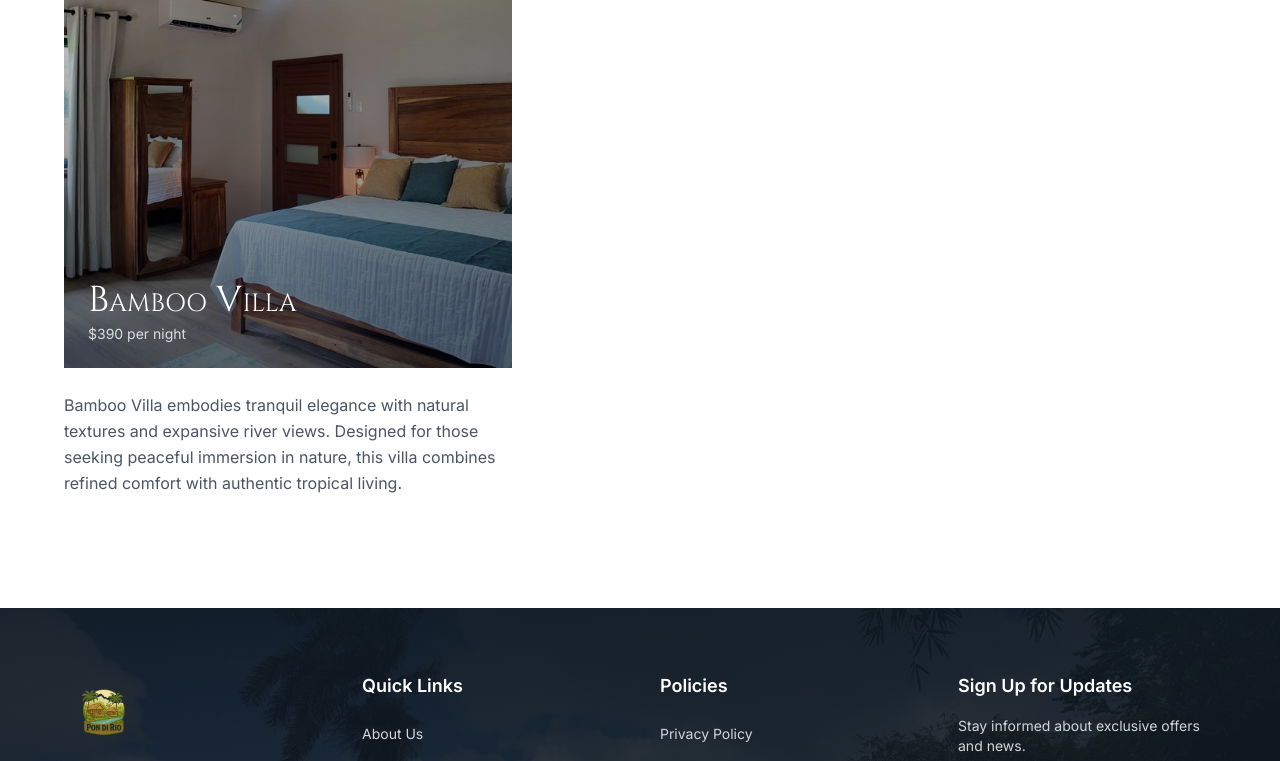
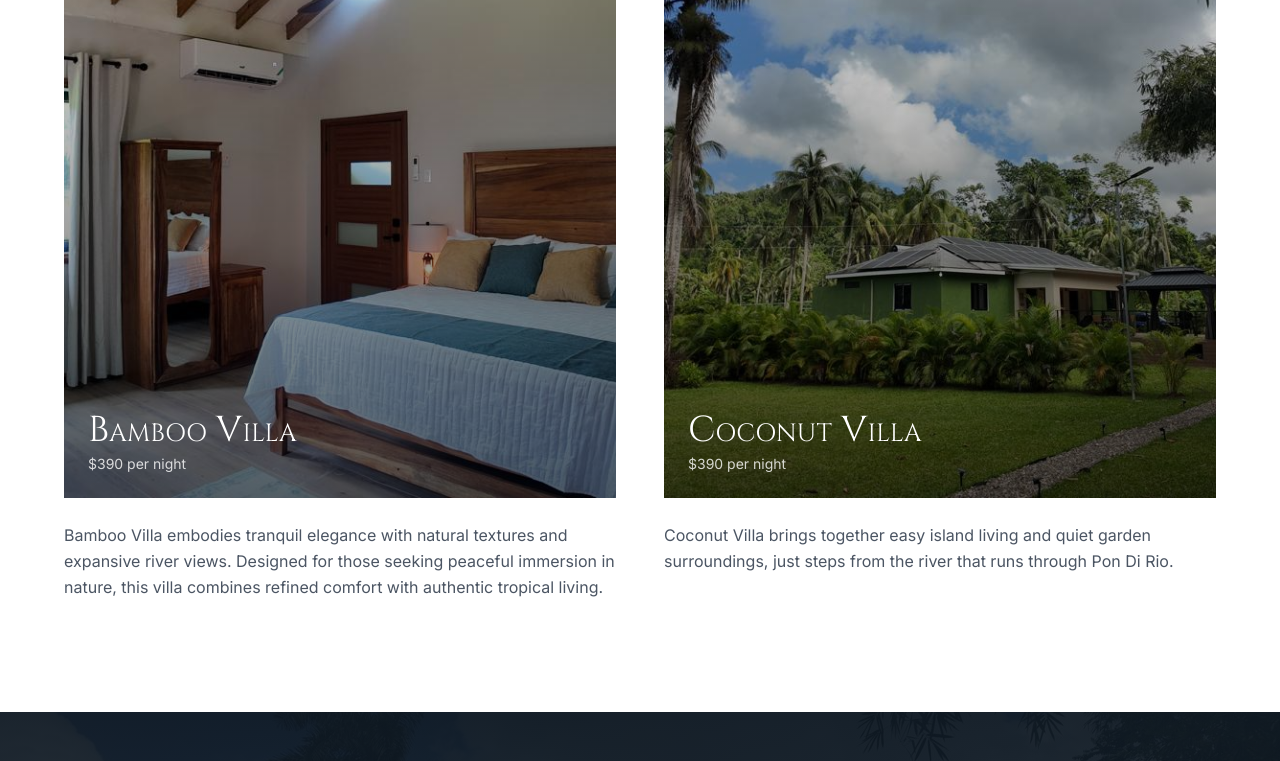
Before and after one commit to Bixllc/PonDiRio, a Next.js app: page /villas/palm-villa in a window 1280 px wide. Shown: the part 5090-5851 px from the top of the page. Built offline with nearby package versions, Linux system fonts and the light colour scheme; no server answers.

Commit message:
feat: link Palm and Bamboo villa pages to Coconut Villa

```diff
--- a/app/villas/bamboo-villa/page.tsx
+++ b/app/villas/bamboo-villa/page.tsx
@@ -212,7 +212,8 @@ export default function BambooVillaPage() {
             Check out other villas
           </h2>
 
-          <a href="/villas/palm-villa" className="group block max-w-md">
+          <div className="grid grid-cols-1 sm:grid-cols-2 gap-12">
+            <a href="/villas/palm-villa" className="group block">
               <div className="relative aspect-[4/5] overflow-hidden">
                 <Image
                   src="/img8.JPG"
@@ -231,10 +232,35 @@ export default function BambooVillaPage() {
                   <p className="mt-1 text-white/80 text-sm">$390 per night</p>
                 </div>
               </div>
-            <p className="mt-6 text-gray-600 text-base leading-relaxed max-w-md">
+              <p className="mt-6 text-gray-600 text-base leading-relaxed">
                 Palm Villa offers an intimate sanctuary where modern luxury meets tropical serenity. Floor-to-ceiling windows frame lush riverside views, while handcrafted hardwood furnishings and vaulted ceilings create an airy, sophisticated retreat.
               </p>
             </a>
+
+            <a href="/villas/coconut-villa" className="group block">
+              <div className="relative aspect-[4/5] overflow-hidden">
+                <Image
+                  src="/coconut-villa-cover.jpg"
+                  alt="Coconut Villa"
+                  fill
+                  className="object-cover group-hover:scale-105 transition-transform duration-500"
+                />
+                <div className="absolute inset-0 bg-gradient-to-t from-black/60 to-transparent" />
+                <div className="absolute bottom-6 left-6 text-white">
+                  <h3
+                    className="text-3xl md:text-4xl"
+                    style={{ fontVariant: "small-caps", fontFamily: "var(--font-serif), serif" }}
+                  >
+                    Coconut Villa
+                  </h3>
+                  <p className="mt-1 text-white/80 text-sm">$390 per night</p>
+                </div>
+              </div>
+              <p className="mt-6 text-gray-600 text-base leading-relaxed">
+                Coconut Villa brings together easy island living and quiet garden surroundings, just steps from the river that runs through Pon Di Rio.
+              </p>
+            </a>
+          </div>
         </div>
       </section>
 
--- a/app/villas/palm-villa/page.tsx
+++ b/app/villas/palm-villa/page.tsx
@@ -217,7 +217,8 @@ export default function PalmVillaPage() {
             Check out other villas
           </h2>
 
-          <a href="/villas/bamboo-villa" className="group block max-w-md">
+          <div className="grid grid-cols-1 sm:grid-cols-2 gap-12">
+            <a href="/villas/bamboo-villa" className="group block">
               <div className="relative aspect-[4/5] overflow-hidden">
                 <Image
                   src="/bamboo-villa-cover.jpg"
@@ -236,10 +237,35 @@ export default function PalmVillaPage() {
                   <p className="mt-1 text-white/80 text-sm">$390 per night</p>
                 </div>
               </div>
-            <p className="mt-6 text-gray-600 text-base leading-relaxed max-w-md">
+              <p className="mt-6 text-gray-600 text-base leading-relaxed">
                 Bamboo Villa embodies tranquil elegance with natural textures and expansive river views. Designed for those seeking peaceful immersion in nature, this villa combines refined comfort with authentic tropical living.
               </p>
             </a>
+
+            <a href="/villas/coconut-villa" className="group block">
+              <div className="relative aspect-[4/5] overflow-hidden">
+                <Image
+                  src="/coconut-villa-cover.jpg"
+                  alt="Coconut Villa"
+                  fill
+                  className="object-cover group-hover:scale-105 transition-transform duration-500"
+                />
+                <div className="absolute inset-0 bg-gradient-to-t from-black/60 to-transparent" />
+                <div className="absolute bottom-6 left-6 text-white">
+                  <h3
+                    className="text-3xl md:text-4xl"
+                    style={{ fontVariant: "small-caps", fontFamily: "var(--font-serif), serif" }}
+                  >
+                    Coconut Villa
+                  </h3>
+                  <p className="mt-1 text-white/80 text-sm">$390 per night</p>
+                </div>
+              </div>
+              <p className="mt-6 text-gray-600 text-base leading-relaxed">
+                Coconut Villa brings together easy island living and quiet garden surroundings, just steps from the river that runs through Pon Di Rio.
+              </p>
+            </a>
+          </div>
         </div>
       </section>
 
```
Lines whose indentation alone changed are shown as unchanged.
